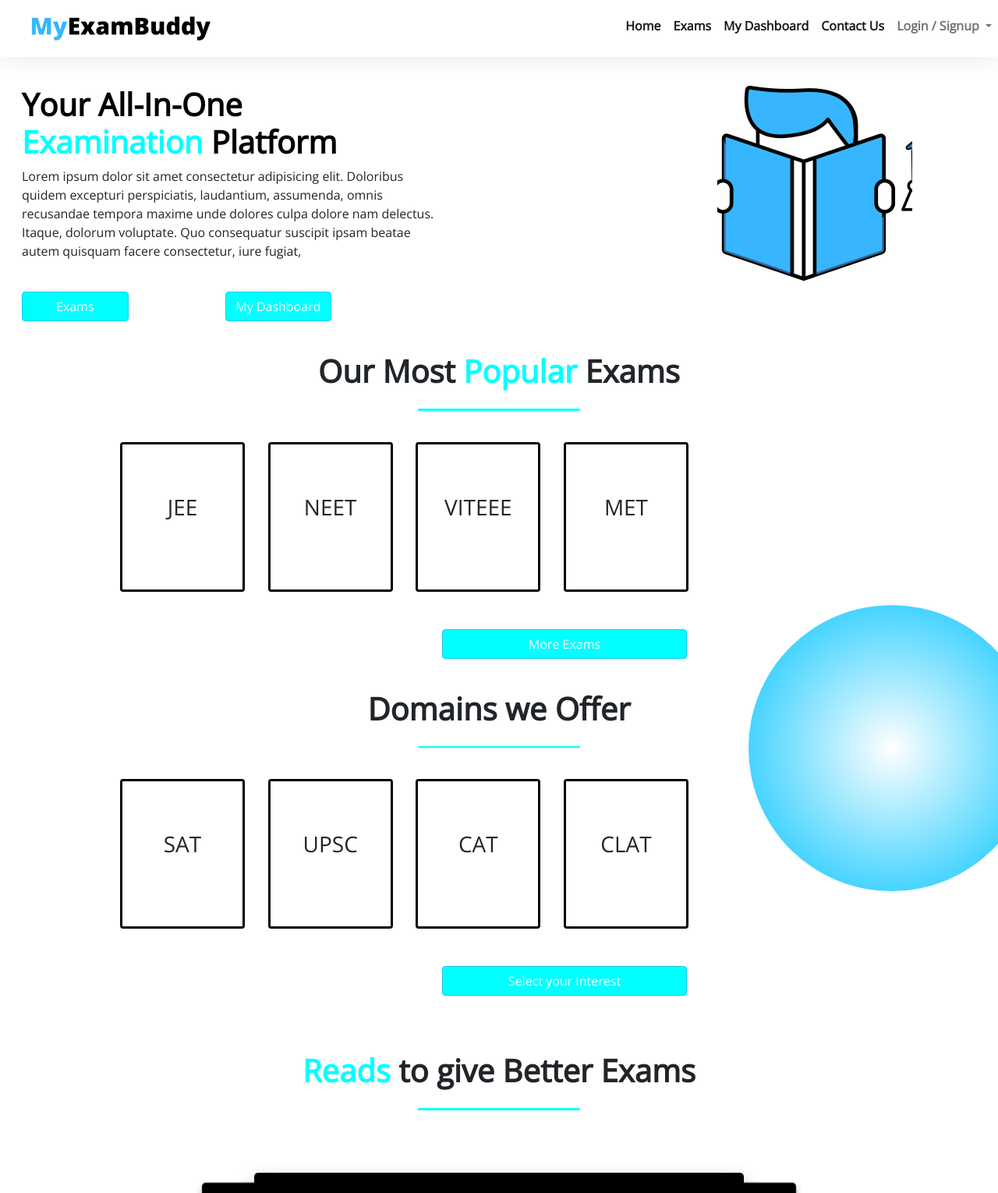
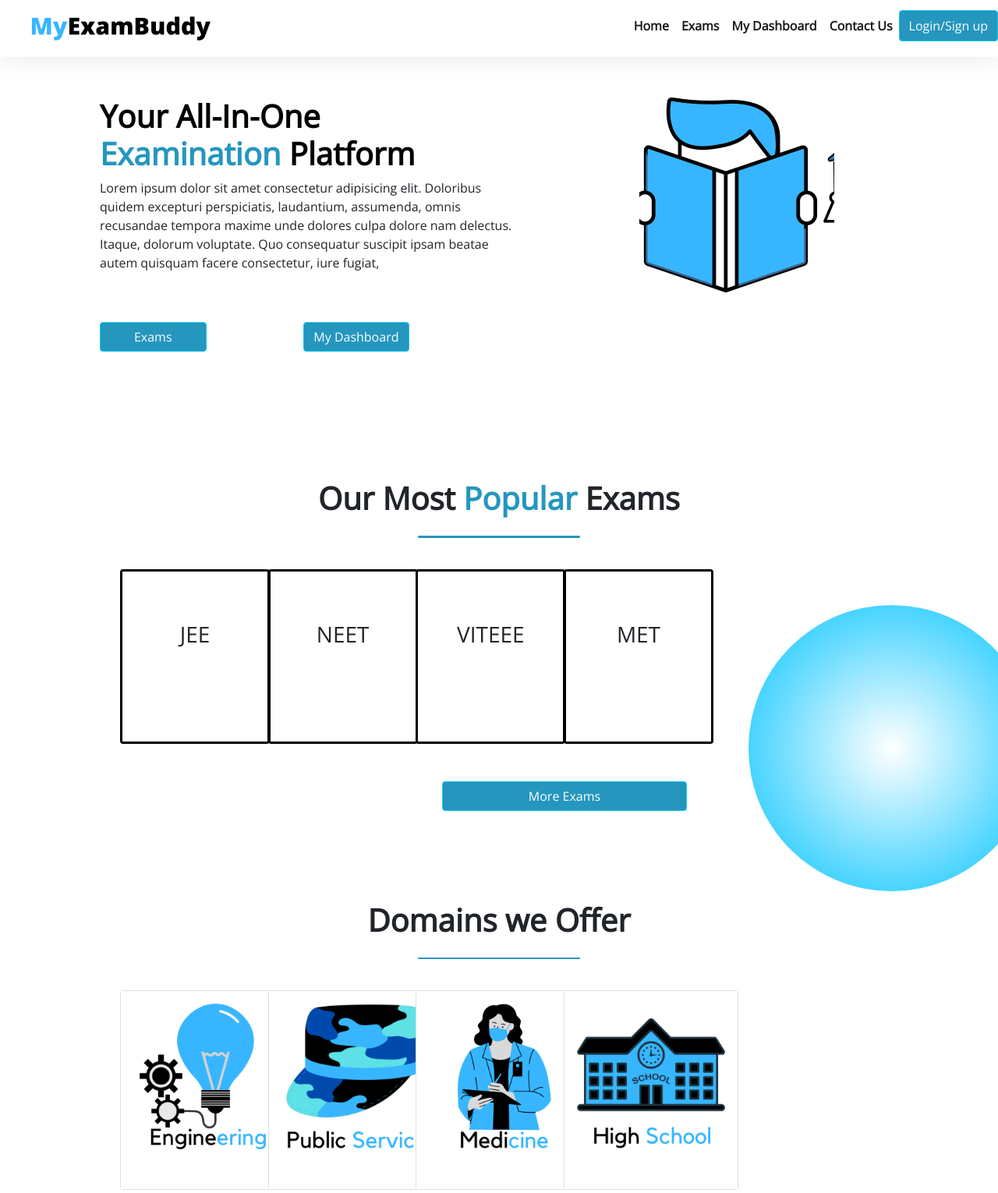
Before and after one commit to Shyam-Sundar-Bharathi/MyExamBuddy, a plain HTML site: page Code/index.html in a window 1280 px wide. Shown: the top 1530 px of the page at 78% size. Drawn offline with nearby package versions, Linux system fonts and the light colour scheme.

Commit message:
Parv's Third Commit

```diff
--- a/Code/index.html
+++ b/Code/index.html
@@ -31,17 +31,7 @@
                 <a class="nav-link active" aria-current="page" href="#" style="font-weight: bolder;">Contact Us</a>
               </li>
 
-              <li class="nav-item dropdown">
-                <a class="nav-link dropdown-toggle" id="loginbtn" href="#" id="navbarDropdown" role="button" data-bs-toggle="dropdown" aria-expanded="false">
-                 Login / Signup
-                </a>
-                <ul class="dropdown-menu" aria-labelledby="navbarDropdown">
-                  <li><a class="dropdown-item"  style="width: 10px;" href="#">Settings</a></li>
-                  <li><a class="dropdown-item"  style="width: 10px;" href="#">Log out</a></li>
-                  <li><hr class="dropdown-divider"></li>
-
-                </ul>
-              </li>
+              <button type="button" class="btn btn-outline-info w-10 mx-auto " id="titlebtn1" data-bs-toggle="tooltip"  title="Login/Signup">Login/Sign up</button>
 
             </ul>
 
@@ -59,7 +49,7 @@
 					 Lorem ipsum dolor sit amet consectetur adipisicing elit. Doloribus quidem excepturi perspiciatis, laudantium, assumenda, omnis recusandae tempora maxime unde dolores culpa dolore nam delectus. Itaque, dolorum voluptate. Quo consequatur suscipit ipsam beatae autem quisquam facere consectetur, iure fugiat,
 				   </p>
            <div class="container-fluid  p-0">
-					 <button type="button" class="btn btn-outline-info w-25 my-4 " id="titlebtn1" data-bs-toggle="tooltip"  title="check down">Exams</button>
+					 <button type="button" class="btn btn-outline-info w-25 my-5 " id="titlebtn1" data-bs-toggle="tooltip"  title="check down">Exams</button>
 					 <button type="button" class="btn btn-outline-info w-25 my-4 " id="titlebtn2" data-bs-toggle="tooltip"  title="check down">My Dashboard</button>
           </div>
 					</div>
@@ -68,34 +58,25 @@
 							<div id="carouselExampleSlidesOnly" class="carousel slide" data-bs-ride="carousel">
                 <div class="carousel-inner">
                   <div class="carousel-item active">
-                    <img src="../Assets/Home-Assets/Title-Images/6.png" class="img-fluid w-80" alt="...">
+                    <img src="../Assets/Home-Assets/Title-Images/6.png" class="img-fluid w-100" alt="...">
                   </div>
                   <div class="carousel-item">
-                    <img src="../Assets/Home-Assets/Title-Images/5.png" class="img-fluid w-80" alt="...">
+                    <img src="../Assets/Home-Assets/Title-Images/5.png" class="img-fluid w-100" alt="...">
                   </div>
                   <div class="carousel-item">
-                    <img src="../Assets/Home-Assets/Title-Images/4.png" class="img-fluid w-80" alt="...">
+                    <img src="../Assets/Home-Assets/Title-Images/4.png" class="img-fluid w-100" alt="...">
                   </div>
                   <div class="carousel-item">
-                    <img src="../Assets/Home-Assets/Title-Images/7.png" class="img-fluid w-80" alt="...">
+                    <img src="../Assets/Home-Assets/Title-Images/7.png" class="img-fluid w-100" alt="...">
                   </div>
                   <div class="carousel-item">
-                    <img src="../Assets/Home-Assets/Title-Images/8.png" class="img-fluid w-80" alt="...">
+                    <img src="../Assets/Home-Assets/Title-Images/8.png" class="img-fluid w-100" alt="...">
                   </div>
                   <div class="carousel-item">
-                    <img src="../Assets/Home-Assets/Title-Images/9.png" class="img-fluid w-80" alt="...">
+                    <img src="../Assets/Home-Assets/Title-Images/9.png" class="img-fluid w-100" alt="...">
                   </div>
                   <div class="carousel-item">
-                    <img src="../Assets/Home-Assets/Title-Images/10.png" class="img-fluid w-80" alt="...">
-                  </div>
-                  <div class="carousel-item">
-                    <img src="../Assets/Home-Assets/Title-Images/11.png" class="img-fluid w-80" alt="...">
-                  </div>
-                  <div class="carousel-item">
-                    <img src="../Assets/Home-Assets/Title-Images/12.png" class="img-fluid w-80" alt="...">
-                  </div>
-                  <div class="carousel-item">
-                    <img src="../Assets/Home-Assets/Title-Images/13.png" class="img-fluid w-80" alt="...">
+                    <img src="../Assets/Home-Assets/Title-Images/10.png" class="img-fluid w-100" alt="...">
                   </div>
                 </div>
               </div>
@@ -107,18 +88,18 @@
 
 
       <div class="container-fluid" id="second">
-        <div class="domainh text-center py-3 " ><h1 style="font-weight: bolder;">Our Most <span id="popular"> Popular</span> Exams</h1></div>
+        <div class="domainh text-center py-3 mt-5 " ><h1 style="font-weight: bolder;">Our Most <span id="popular"> Popular</span> Exams</h1></div>
         <div class="bbDivider mx-auto mb-3" style=" min-width: 13rem; width: 13rem;"></div>
         <div class="row  text-center py-4  " id="popularexams">
           <div class="col-lg-2 col-md-2 col-sm-6 col-xxl-3  ">
-          <div class="card" style="width: 10rem; height: 12rem; border: solid black;">
+          <div class="card" style="width: 12rem; height: 14rem; border: solid black;">
             <div class="card-body">
             <h3 class="card-title py-5">JEE</h5>
             </div>
           </div>
           </div>
           <div class="col-lg-2 col-md-2 col-sm-6 col-xxl-3  ">
-          <div class="card " style="width: 10rem; height: 12rem; border: solid black;">
+          <div class="card " style="width: 12rem; height: 14rem; border: solid black;">
             <div class="card-body">
             <h3 class="card-title py-5">NEET</h5>
 
@@ -126,7 +107,7 @@
           </div>
           </div>
           <div class="col-lg-2 col-md-2 col-sm-6 col-xxl-3  ">
-          <div class="card" style="width: 10rem; height: 12rem; border: solid black;">
+          <div class="card" style="width: 12rem; height: 14rem; border: solid black;">
             <div class="card-body">
             <h3 class="card-title py-5">VITEEE</h5>
 
@@ -134,7 +115,7 @@
           </div>
           </div>
           <div class="col-lg-2 col-lg-2col-sm-6 col-xxl-3  ">
-          <div class="card" style="width: 10rem;  height: 12rem; border: solid black; z-index: 9;">
+          <div class="card" style="width: 12rem; height: 14rem; border: solid black; z-index: 9;">
             <div class="card-body">
             <h3 class="card-title py-5">MET</h5>
 
@@ -146,36 +127,36 @@
       </div>
 
       <div class="container-fluid" id="second">
-        <div class="domainh text-center py-3 " ><h1 style="font-weight: bolder;">Domains we Offer</h1></div>
+        <div class="domainh text-center py-3  " ><h1 style="font-weight: bolder;">Domains we Offer</h1></div>
         <div class="bbDivider mx-auto mb-3" style=" min-width: 13rem; width: 13rem;"></div>
         <div class="row  text-center py-4  " id="popularexams">
           <div class="col-lg-2 col-md-2 col-sm-6 col-xxl-3  ">
-          <div class="card" style="width: 10rem; height: 12rem; border: solid black;">
+          <div class="card" style="width: 14rem; height: 16rem; ">
             <div class="card-body">
-            <h3 class="card-title py-5">SAT</h3>
+               <img src="../Assets/Home-Assets/Domain-Images/Engineering.png" class="img-fluid" alt="">
             </div>
           </div>
           </div>
           <div class="col-lg-2 col-md-2 col-sm-6 col-xxl-3  ">
-          <div class="card " style="width: 10rem; height: 12rem; border: solid black;">
+          <div class="card " style="width: 14rem; height: 16rem; ">
             <div class="card-body">
-            <h3 class="card-title py-5">UPSC</h5>
+              <img src="../Assets/Home-Assets/Domain-Images/Public-Service.png" class="img-fluid" alt="">
 
             </div>
           </div>
           </div>
           <div class="col-lg-2 col-md-2 col-sm-6 col-xxl-3  ">
-          <div class="card" style="width: 10rem; height: 12rem; border: solid black;">
+          <div class="card" style="width: 14rem; height: 16rem; ">
             <div class="card-body">
-            <h3 class="card-title py-5">CAT</h5>
+              <img src="../Assets/Home-Assets/Domain-Images/Medicine.png" class="img-fluid" alt="">
 
             </div>
           </div>
           </div>
           <div class="col-lg-2 col-lg-2col-sm-6 col-xxl-3  ">
-          <div class="card" style="width: 10rem;  height: 12rem; border: solid black; z-index: 9;">
+          <div class="card" style="width: 14rem; height: 16rem; z-index: 9;">
             <div class="card-body">
-            <h3 class="card-title py-5">CLAT</h5>
+              <img src="../Assets/Home-Assets/Domain-Images/High-School.png" class="img-fluid" alt="">
 
             </div>
           </div>
@@ -188,7 +169,7 @@
       <div class="circle"></div>
       <!-- <div class="circle circle2"></div> -->
   <div class="container-fluid" id="third">
-    <div class="domainh text-center pt-5 py-3" ><h1 style="font-weight: bolder;"> <span id="reads"> Reads </span> to give Better Exams</h1></div>
+    <div class="domainh text-center pt-5 py-3 mt-5 " ><h1 style="font-weight: bolder;"> <span id="reads"> Reads </span> to give Better Exams</h1></div>
     <div class="bbDivider mx-auto mb-3" style=" min-width: 13rem; width: 13rem;"></div>
       <section id="slider" >
         <input type="radio" name="slider" id="s1" checked>
--- a/Code/style.css
+++ b/Code/style.css
@@ -18,7 +18,7 @@ z-index: 20;
 box-shadow: 0 4px 30px rgba(0,0,0,.08);
 }
 #titlediv{
-  margin-top: 82px;
+  margin-top: 97px;
 }
 #main-logo-image{
     width: 300px; /* width of container */
@@ -30,23 +30,26 @@ box-shadow: 0 4px 30px rgba(0,0,0,.08);
     /* display: flex;
     align-items: center;
     justify-content: center; */
-    margin-right: 124px;
+    margin-right: 24px;
+}
+#second{
+  margin-top: 100px;
 }
 #titlebtn1{
   color: rgb(253, 253, 253);
-  background: aqua;
+  background: #2596BE;
 }
 #titlebtn1:hover{
   background:white;
-  color:aqua;
+  color:#2596BE;
 }
 #titlebtn2{
   color: rgb(253, 253, 253);
-  background: aqua;
+  background: #2596BE;
 }
 #titlebtn2:hover{
   background:white;
-  color:aqua;
+  color:#2596BE;
 }
 #second{
 
@@ -56,14 +59,14 @@ box-shadow: 0 4px 30px rgba(0,0,0,.08);
   height: 250px;
   width: 250px;
   /* padding-left: 122px; */
-  margin-left: 322px;
+  margin-left: 122px;
 }
 #loginbtn{
   font-weight: bolder;
 }
 #loginbtn:hover{
    color:white;
-   background: aqua;
+   background: #2596BE;
    border-radius: 5%;
 }
 .card{
@@ -74,14 +77,14 @@ box-shadow: 0 4px 30px rgba(0,0,0,.08);
     text-align: center;
     justify-content: center;
     color: rgb(253, 253, 253);
-    background: aqua;
+    background: #2596BE;
     margin-top: 20px;
     position: relative;
     right: -555px;
 }
 #exambtn:hover{
     background:white;
-    color:aqua;
+    color:#2596BE;
 }
 
 #slider {
@@ -202,13 +205,13 @@ box-shadow: 0 4px 30px rgba(0,0,0,.08);
     height: 715px;
   }
   #Examination{
-    color: aqua;
+    color: #2596BE;
   }
   #popular{
-    color: aqua;
+    color: #2596BE;
   }
   #reads{
-    color: aqua;
+    color: #2596BE;
   }
   #popularexams{
       margin-left: 130px;
@@ -237,10 +240,10 @@ box-shadow: 0 4px 30px rgba(0,0,0,.08);
     background: radial-gradient(#ffffffca,#E91E63 70%);
 }
 hr{
-  color: aqua;
+  color: #2596BE;
 }
 .bbDivider {
-  background-color: aqua;
+  background-color: #2596BE;
   border-radius: 10px;
   height: 2.5px;
   text-align: center;
```
